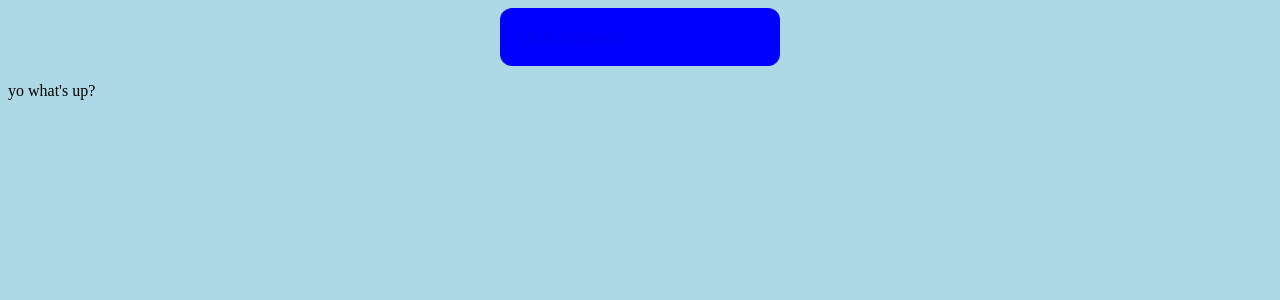
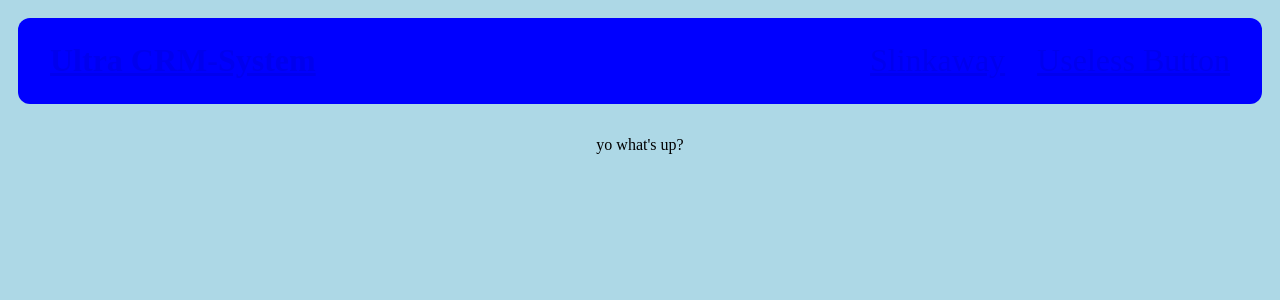
Before and after one commit to CyberBro9/flask_server, a Flask app: page / in a window 1280 px wide. Shown: the top 300 px of the page. Run offline with Flask 3, Linux system fonts and the light colour scheme.

Commit message:
Add files via upload

```diff
--- a/static/style.css
+++ b/static/style.css
@@ -1,13 +1,40 @@
 body {
-    background-color: lightblue
+    background-color: lightblue;
+    padding: 10px;
+    inset: 2px;
+}
+.body {
+    display: grid-lanes;
+    place-items: center;
+}
+.header {
+    border-radius: 12px;
+    padding: 3px;
+    background-color: blue;
+    margin-bottom: 2em;
+    padding-left: 2em;
+    padding-right: 2em;
+    display: flex;
+    place-items: center;
+    align-items: center;
+    justify-content: space-between
+}
+.link {
+    display: flex;
+    font-size: 2em
+}
+.header-buttons {
+    display: flex;
+    place-items: center;
+    align-items: center;
+    gap: 2em;
 }
 nav {
     width: 15em;
     fill: context-fill;
     display: flex;
-    list-style: none;
     margin: auto;
     padding: 20px;
     background-color: blue;
-    border-radius: 12px
+    border-radius: 12px;
 }
--- a/templates/base.html
+++ b/templates/base.html
@@ -8,6 +8,21 @@
     <link rel="stylesheet" href="{{ url_for('static', filename='style.css') }}">
 </head>
 <body>
-    {% block body %}{% endblock %}
+    <div class="header">
+        <a href="/">
+            <h1 class="insetPLEASE">Ultra CRM-System</h1>
+        </a>
+        <div class="header-buttons">
+            <div class="link">
+                 <a href="/slinkaway">Slinkaway</a>
+            </div>
+            <div class="link">
+                 <a href="/slinkaway">Useless Button</a>
+            </div>
+        </div>
+    </div>
+    <div class="body">
+        {% block body %}{% endblock %}
+    </div>
 </body>
 </html>
--- a/templates/index.html
+++ b/templates/index.html
@@ -3,11 +3,6 @@
 {% extends "base.html" %}
 {% block title %}Main{% endblock %}
 {% block body %}
-    <div class="header">
-        <nav>
-            <a href="/slinkaway">Go to slinkaway</a>
-        </nav>
-    </div>
     <p>yo what's up?</p>
 {% endblock %}
 </html>
```
